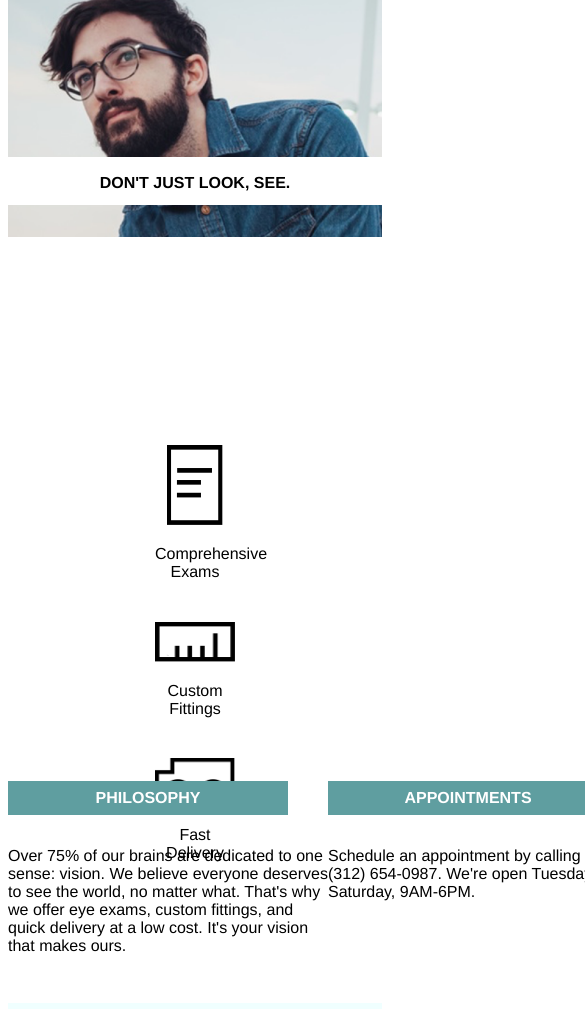
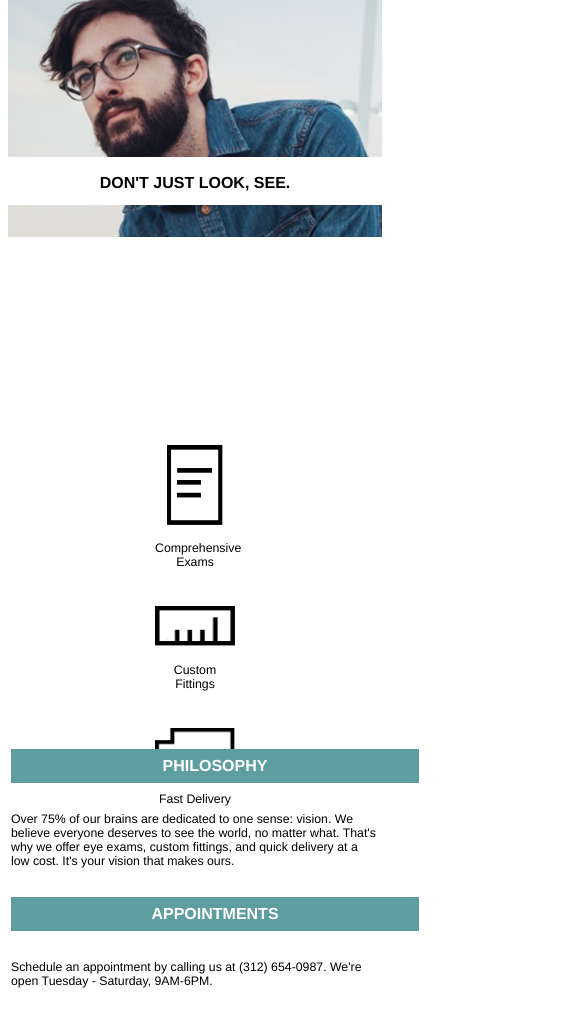
Before and after one commit to jahcrew/tortoiseshell_optics, a plain HTML site: page index.html in a window 390 px wide. Shown: the part 91-1100 px from the top of the page, 585 px wide, since content can reach past the window. Drawn offline with Linux system fonts and the light colour scheme.

Commit message:
mobile update; check on phone

```diff
--- a/resources/css/style.css
+++ b/resources/css/style.css
@@ -160,7 +160,7 @@ h2 {
   }
 }
 @media only screen and (max-width: 470px){
-        /* this doesn't work on my phone - try larger max-width to see if watch goes away */
+        /* test on phone */
 .background {
   background-position: 20%;
   height: 20rem;
@@ -204,21 +204,36 @@ h2 {
 .services #paper p {
   padding-bottom: 1.54rem;
 }
-.services #ruler p{
+.services #ruler p {
   padding-bottom: 1.54rem;
   padding-top: 0;
 }
-.services #truck p{
-  padding-bottom: 1.54rem;
+.services #truck p {
+  padding-bottom: 0;
   padding-top: 0;
+  margin-bottom: 0.5rem;
 }
-.headings{
-
+.services p {
+  font-size: 0.77rem;
+}
+.headings {
+  flex-direction: column;
+  justify-content: center;
+  align-items: center;
+}
+.headings h2 {
+  margin-top: 1rem;
+  width: 100%;
+}
+.headings p {
+  padding-top: 1rem;
+  width: 23rem;
+  font-size: 0.77rem;
 }
 .footer {
   align-items: center;
 }
-.footer h3{
+.footer h3 {
   display: none;
 }
 .footer img {
```
